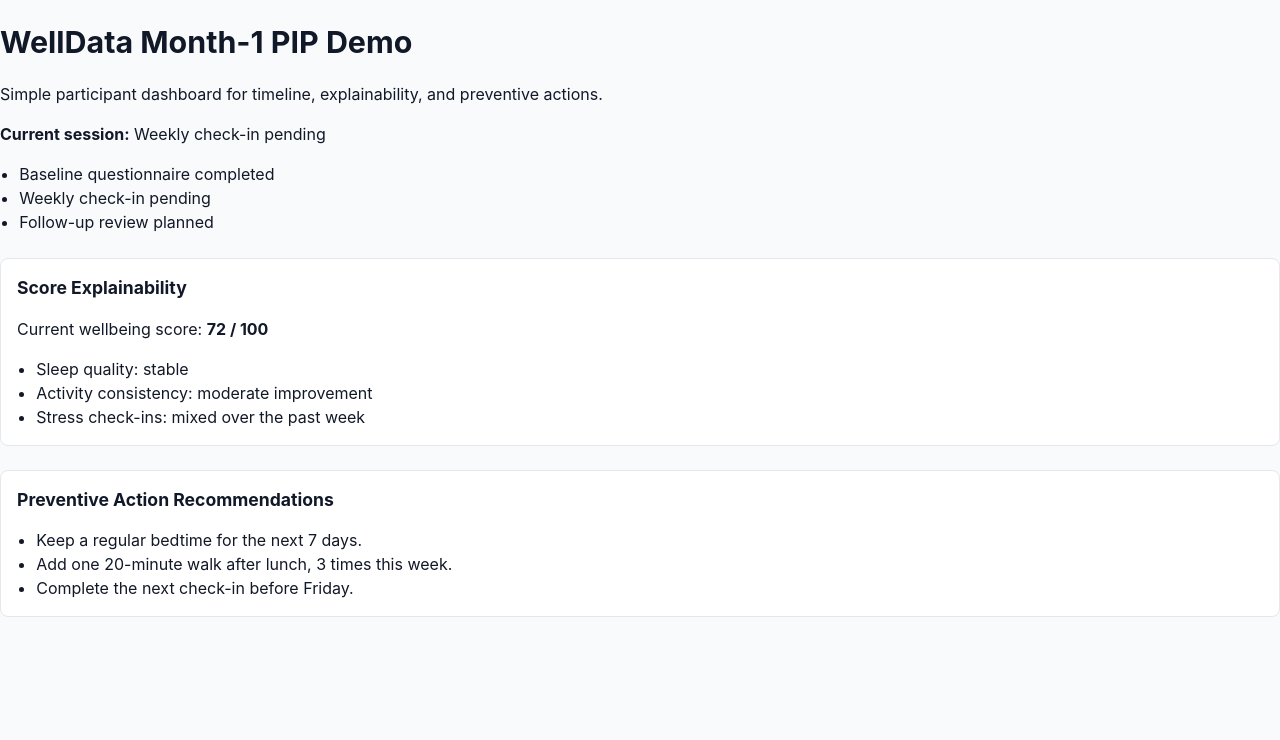
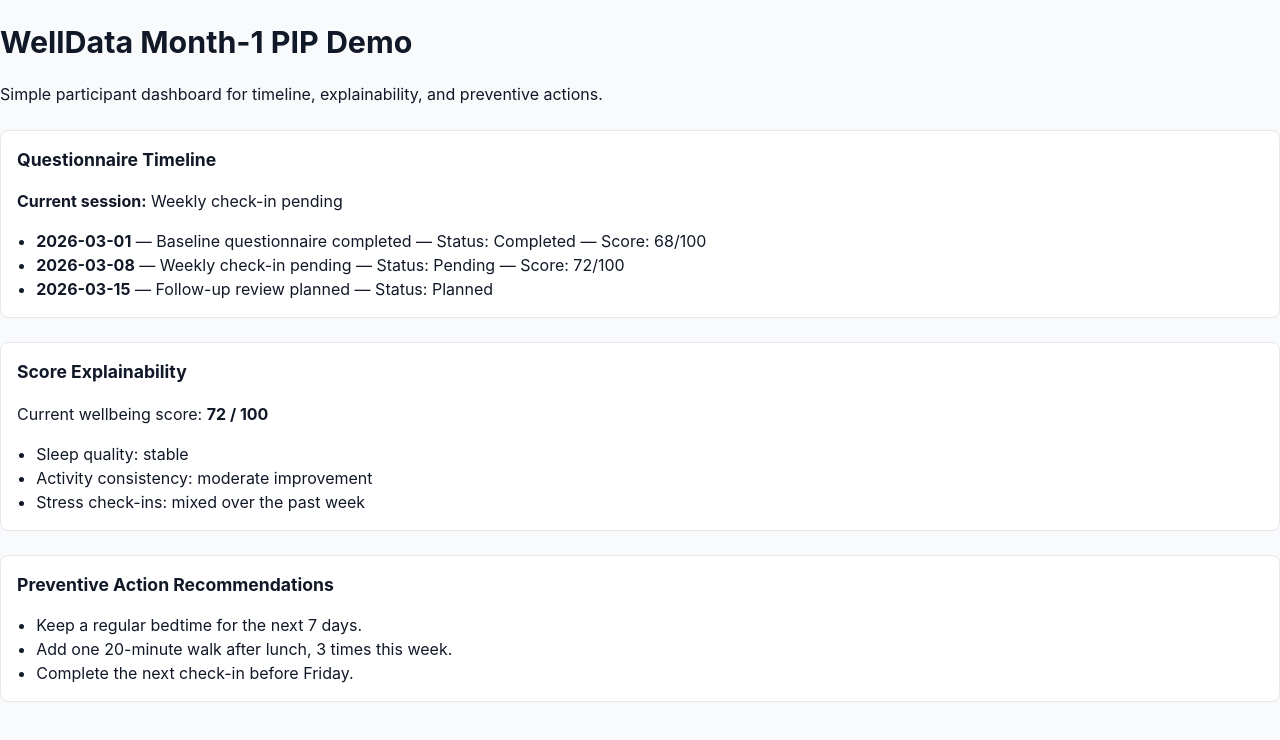
Before and after one commit to Okan1991/Welldata-demo, a React (Vite) app: page / in a window 1280 px wide. Shown: the top 740 px of the page. Built offline with nearby package versions, Linux system fonts and the light colour scheme.

Commit message:
feat: add richer session timeline display

```diff
--- a/src/features/timeline/Timeline.jsx
+++ b/src/features/timeline/Timeline.jsx
@@ -1,31 +1,31 @@
 import React from 'react'
+import SectionCard from '../../components/SectionCard.jsx'
+import StatusMessage from '../../components/StatusMessage.jsx'
 import { mockParticipant } from '../../data/mockParticipant'
 
-export default function Timeline() {
-
+function Timeline() {
   const sessions = mockParticipant.sessions
   const currentSessionId = mockParticipant.currentSessionId
 
-  const currentSession = sessions.find(
-    (s) => s.id === currentSessionId
-  )
+  const currentSession = sessions.find((s) => s.id === currentSessionId)
 
   return (
-    <div>
-
-      <p>
-        <strong>Current session:</strong>{' '}
-        {currentSession ? currentSession.label : 'Unknown'}
-      </p>
+    <SectionCard title="Questionnaire Timeline">
+      <StatusMessage
+        label="Current session"
+        value={currentSession ? currentSession.label : 'Unknown'}
+      />
 
       <ul>
         {sessions.map((session) => (
           <li key={session.id}>
-            {session.label}
+            <strong>{session.date}</strong> — {session.label} — Status: {session.status}
+            {session.overallScore !== null ? ` — Score: ${session.overallScore}/100` : ''}
           </li>
         ))}
       </ul>
-
-    </div>
+    </SectionCard>
   )
 }
+
+export default Timeline
```
